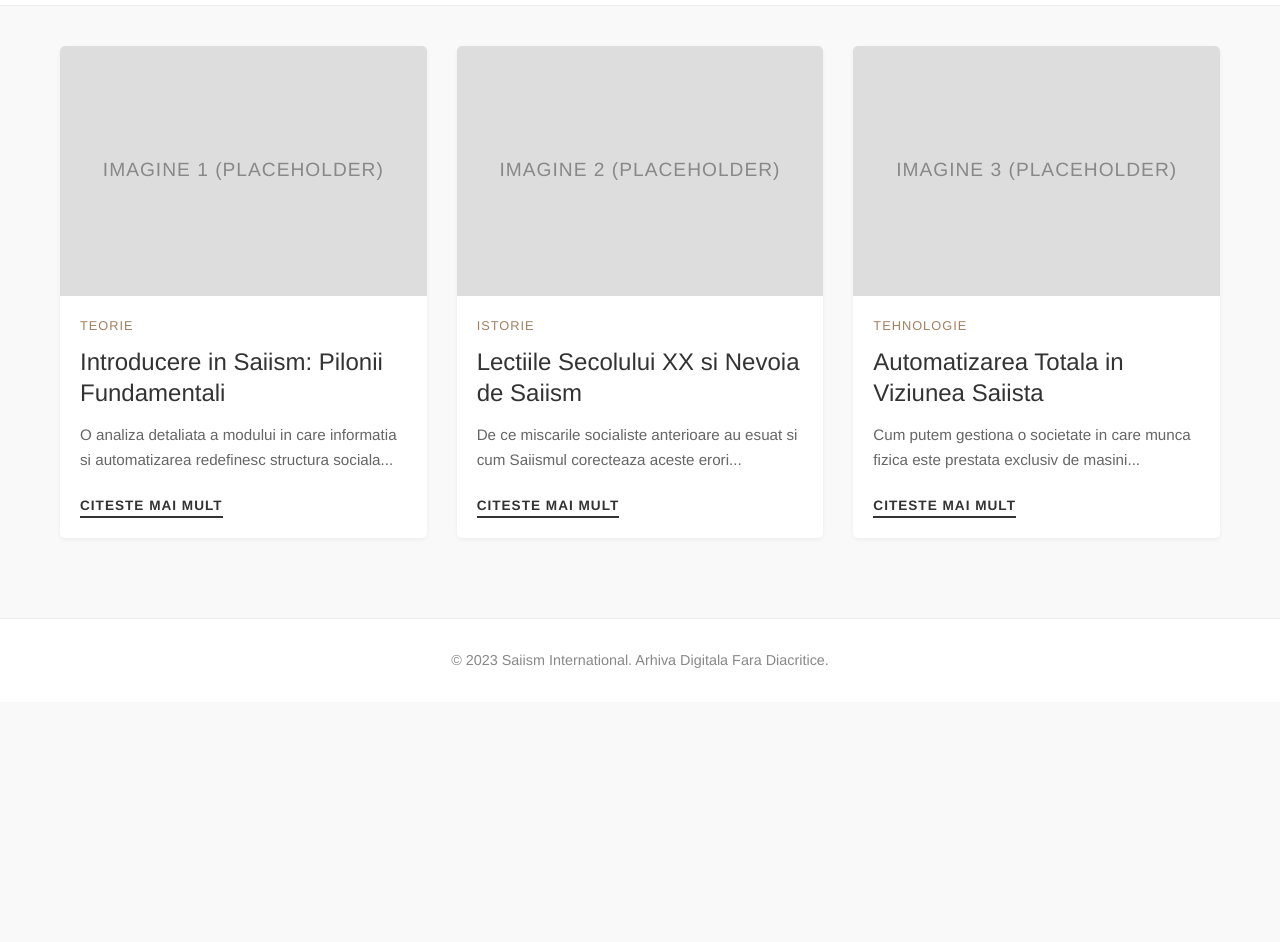
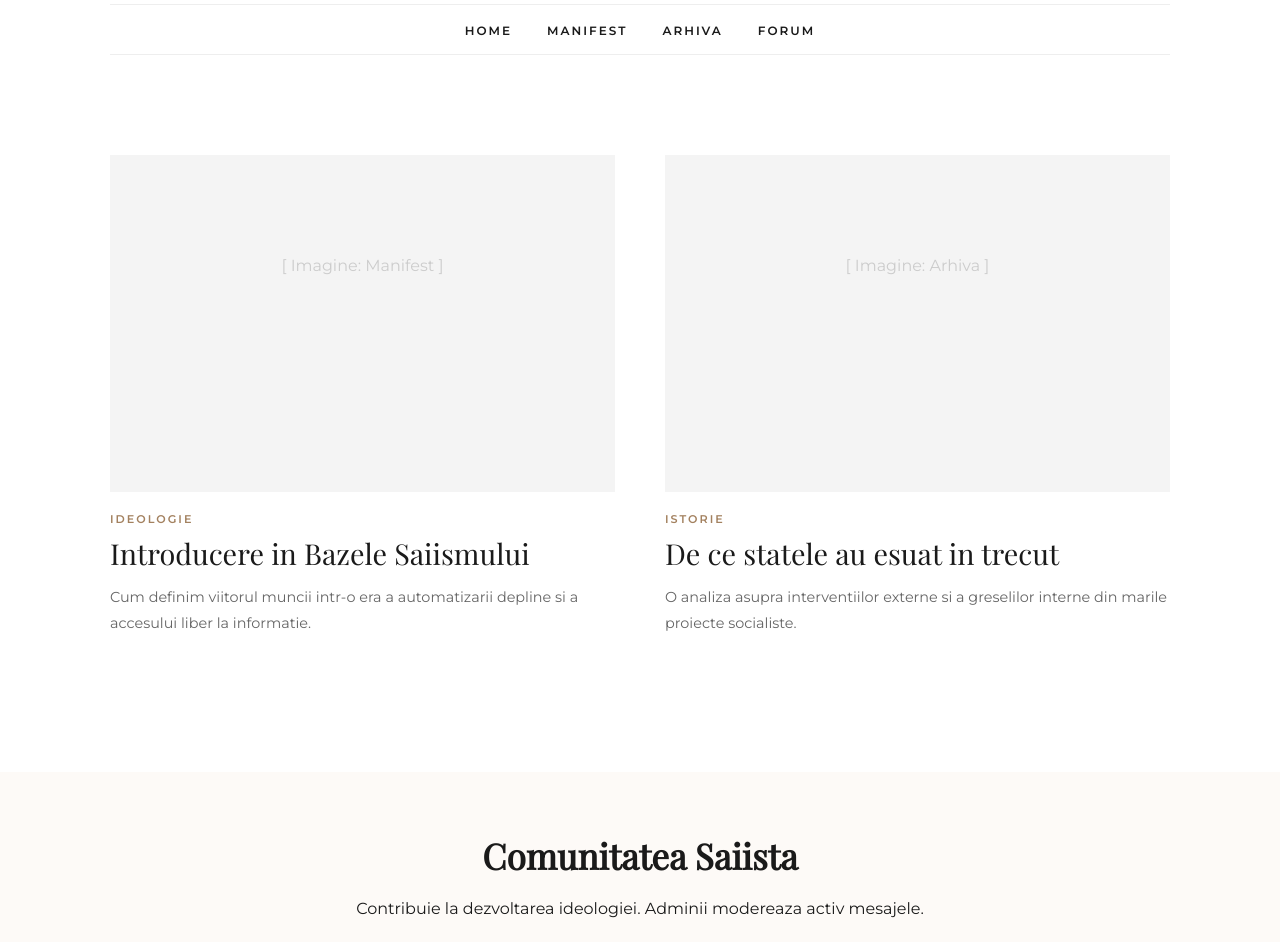
Before and after one commit to Saiism-International/saiism, a plain HTML site: page index.html in a window 1280 px wide. Shown: the part 140-1082 px from the top of the page. Before the commit the page ends 842 px from the top, so only its background shows below. Drawn offline with nearby package versions, Linux system fonts and the light colour scheme; a web font is replaced by a local one.

Commit message:
Update index.html

```diff
--- a/index.html
+++ b/index.html
@@ -3,254 +3,247 @@
 <head>
     <meta charset="UTF-8">
     <meta name="viewport" content="width=device-width, initial-scale=1.0">
-    <title>Saiism International - Arhiva Oficiala</title>
+    <title>SAIISM INTERNATIONAL | Arhiva Oficiala</title>
+    <!-- Importam un font similar cu cel din design-ul sursa -->
+    <link href="https://fonts.googleapis.com/css2?family=Montserrat:wght@300;400;600&family=Playfair+Display:ital@0;1&display=swap" rel="stylesheet">
+
     <style>
-        /* --- CSS STYLES (Inspirat de Zion Adventure Photog) --- */
-
-        /* Resetare de baza */
-        * {
-            margin: 0;
-            padding: 0;
-            box-sizing: border-box;
+        :root {
+            --accent-color: #a3815f; /* Maro-auriu din designul original */
+            --bg-color: #ffffff;
+            --text-main: #1a1a1a;
+            --text-muted: #666666;
         }
 
+        * { margin: 0; padding: 0; box-sizing: border-box; }
+
         body {
-            font-family: 'Helvetica Neue', Helvetica, Arial, sans-serif; /* Font curat, modern */
-            background-color: #f9f9f9; /* Fundal gri foarte deschis */
-            color: #333;
-            line-height: 1.6;
+            font-family: 'Montserrat', sans-serif;
+            background-color: var(--bg-color);
+            color: var(--text-main);
+            -webkit-font-smoothing: antialiased;
         }
 
-        /* Container principal - limiteaza latimea site-ului */
-        .container {
-            max-width: 1200px;
-            margin: 0 auto;
-            padding: 0 20px;
+        .container { max-width: 1100px; margin: 0 auto; padding: 0 20px; }
+
+        /* --- HEADER (Identic cu Zion) --- */
+        header {
+            padding: 60px 0 40px 0;
+            text-align: center;
         }
 
-        /* --- Header / Navigare --- */
-        header {
-            background-color: #fff;
-            padding: 20px 0;
-            border-bottom: 1px solid #eee;
-            text-align: center; /* Centrat ca in exemplu */
-        }
-
-        header h1 {
-            font-size: 2.5rem;
-            font-weight: 300; /* Subtire, elegant */
-            letter-spacing: 2px;
+        .logo {
+            font-family: 'Playfair Display', serif;
+            font-size: 3rem;
+            letter-spacing: 4px;
             text-transform: uppercase;
-            margin-bottom: 10px;
-        }
-
-        header h1 a {
             text-decoration: none;
-            color: #333;
+            color: var(--text-main);
+            display: block;
+            margin-bottom: 20px;
         }
 
         nav ul {
             list-style: none;
             display: flex;
             justify-content: center;
-            gap: 20px;
-            margin-top: 15px;
+            gap: 35px;
+            border-top: 1px solid #eee;
+            border-bottom: 1px solid #eee;
+            padding: 15px 0;
         }
 
         nav a {
             text-decoration: none;
-            color: #666;
+            color: var(--text-main);
+            font-size: 0.75rem;
+            font-weight: 600;
+            letter-spacing: 2px;
             text-transform: uppercase;
-            font-size: 0.9rem;
-            letter-spacing: 1px;
-            transition: color 0.3s;
         }
 
-        nav a:hover {
-            color: #000;
+        nav a:hover { color: var(--accent-color); }
+
+        /* --- GRID-UL DE BLOG --- */
+        .blog-grid {
+            display: grid;
+            grid-template-columns: repeat(2, 1fr); /* 2 coloane ca in blog-ul Zion */
+            gap: 50px;
+            margin-top: 60px;
         }
 
-        /* --- Sectiunea Main (Grila de Blog) --- */
-        main {
-            padding: 40px 0;
+        .post-card {
+            text-decoration: none;
+            color: inherit;
+            display: block;
+            margin-bottom: 20px;
         }
 
-        .blog-grid {
-            display: grid;
-            grid-template-columns: repeat(auto-fill, minmax(350px, 1fr)); /* Grila responsiva */
-            gap: 30px; /* Spatiu intre postari */
+        .image-container {
+            width: 100%;
+            aspect-ratio: 3 / 2;
+            background-color: #f4f4f4;
+            overflow: hidden;
+            margin-bottom: 20px;
         }
 
-        /* --- Cardul de Postare (Blog Post Card) --- */
-        .post-card {
-            background-color: #fff;
-            border-radius: 5px;
-            overflow: hidden; /* Taie imaginea daca depaseste colturile rotunjite */
-            box-shadow: 0 2px 5px rgba(0,0,0,0.05); /* Umbra fina */
-            transition: transform 0.3s, box-shadow 0.3s;
+        .image-container img {
+            width: 100%;
+            height: 100%;
+            object-fit: cover;
+            transition: transform 0.8s cubic-bezier(0.2, 1, 0.3, 1);
         }
 
-        .post-card:hover {
-            transform: translateY(-5px); /* Efect de ridicare la hover */
-            box-shadow: 0 5px 15px rgba(0,0,0,0.1);
+        .post-card:hover img {
+            transform: scale(1.05);
         }
 
-        /* Zona de Imagine (Placeholder) */
-        .post-image-placeholder {
-            width: 100%;
-            height: 250px; /* Inaltime fixa pentru imagini */
-            background-color: #ddd; /* Gri pentru placeholder */
-            display: flex;
-            align-items: center;
-            justify-content: center;
-            color: #888;
-            font-size: 1.2rem;
+        .category {
+            font-size: 0.7rem;
             text-transform: uppercase;
+            letter-spacing: 2px;
+            color: var(--accent-color);
+            display: block;
+            margin-bottom: 10px;
+            font-weight: 600;
+        }
+
+        .title {
+            font-family: 'Playfair Display', serif;
+            font-size: 1.8rem;
+            line-height: 1.2;
+            margin-bottom: 15px;
+            font-weight: 400;
+        }
+
+        .excerpt {
+            font-size: 0.9rem;
+            color: var(--text-muted);
+            line-height: 1.8;
+            margin-bottom: 15px;
+        }
+
+        /* --- SECTIUNEA FORUM (Stil Integrat) --- */
+        .forum-section {
+            margin: 100px 0;
+            padding: 60px;
+            background-color: #fdfaf7;
+            text-align: center;
+        }
+
+        .forum-section h2 {
+            font-family: 'Playfair Display', serif;
+            font-size: 2.2rem;
+            margin-bottom: 20px;
+        }
+
+        .forum-grid {
+            display: grid;
+            grid-template-columns: repeat(auto-fit, minmax(300px, 1fr));
+            gap: 20px;
+            margin-top: 40px;
+            text-align: left;
+        }
+
+        .forum-topic {
+            background: #fff;
+            padding: 25px;
+            border: 1px solid #eee;
+        }
+
+        .forum-topic h3 {
+            font-size: 1rem;
+            margin-bottom: 10px;
             letter-spacing: 1px;
         }
 
-        /* Continutul text al cardului */
-        .post-content {
-            padding: 20px;
+        .btn-forum {
+            display: inline-block;
+            margin-top: 30px;
+            padding: 15px 40px;
+            background-color: var(--text-main);
+            color: #fff;
+            text-decoration: none;
+            font-size: 0.8rem;
+            letter-spacing: 2px;
+            text-transform: uppercase;
+            transition: background 0.3s;
         }
 
-        .post-category {
-            font-size: 0.8rem;
-            text-transform: uppercase;
-            color: #a3815f; /* Culoare accent (ca in exemplu) */
-            letter-spacing: 1px;
-            margin-bottom: 10px;
-            display: block;
-        }
+        .btn-forum:hover { background-color: var(--accent-color); }
 
-        .post-title {
-            font-size: 1.5rem;
-            font-weight: 400;
-            margin-bottom: 15px;
-            line-height: 1.3;
-        }
-
-        .post-title a {
-            text-decoration: none;
-            color: #333;
-            transition: color 0.3s;
-        }
-
-        .post-title a:hover {
-            color: #a3815f;
-        }
-
-        .post-excerpt {
-            font-size: 0.95rem;
-            color: #666;
-            margin-bottom: 20px;
-        }
-
-        .read-more {
-            text-decoration: none;
-            color: #333;
-            font-weight: bold;
-            text-transform: uppercase;
-            font-size: 0.85rem;
-            letter-spacing: 1px;
-            border-bottom: 2px solid #333;
-            padding-bottom: 3px;
-            transition: color 0.3s, border-color 0.3s;
-        }
-
-        .read-more:hover {
-            color: #a3815f;
-            border-color: #a3815f;
-        }
-
-        /* --- Footer --- */
-        footer {
-            background-color: #fff;
-            padding: 30px 0;
-            text-align: center;
-            border-top: 1px solid #eee;
-            margin-top: 40px;
-        }
-
-        footer p {
-            font-size: 0.9rem;
-            color: #888;
-        }
-
-        /* --- Responsivitate (Mobile) --- */
+        /* Mobile */
         @media (max-width: 768px) {
-            header h1 {
-                font-size: 2rem;
-            }
-            .blog-grid {
-                grid-template-columns: 1fr; /* O singura coloana pe mobil */
-            }
+            .blog-grid { grid-template-columns: 1fr; }
+            .logo { font-size: 2rem; }
         }
     </style>
 </head>
 <body>
 
+<div class="container">
     <header>
-        <div class="container">
-            <h1><a href="#">Saiism International</a></h1>
+        <a href="#" class="logo">SAIISM</a>
         <nav>
             <ul>
-                    <li><a href="#">Acasa</a></li>
+                <li><a href="#">Home</a></li>
                 <li><a href="#">Manifest</a></li>
                 <li><a href="#">Arhiva</a></li>
-                    <li><a href="#">Contact</a></li>
+                <li><a href="#forum">Forum</a></li>
             </ul>
         </nav>
-        </div>
     </header>
 
     <main>
+        <div class="blog-grid">
+            <!-- Articol 1 -->
+            <a href="#" class="post-card">
+                <div class="image-container">
+                    <div style="padding: 20% 0; text-align: center; color: #ccc;">[ Imagine: Manifest ]</div>
+                </div>
+                <span class="category">Ideologie</span>
+                <h2 class="title">Introducere in Bazele Saiismului</h2>
+                <p class="excerpt">Cum definim viitorul muncii intr-o era a automatizarii depline si a accesului liber la informatie.</p>
+            </a>
+
+            <!-- Articol 2 -->
+            <a href="#" class="post-card">
+                <div class="image-container">
+                    <div style="padding: 20% 0; text-align: center; color: #ccc;">[ Imagine: Arhiva ]</div>
+                </div>
+                <span class="category">Istorie</span>
+                <h2 class="title">De ce statele au esuat in trecut</h2>
+                <p class="excerpt">O analiza asupra interventiilor externe si a greselilor interne din marile proiecte socialiste.</p>
+            </a>
+        </div>
+    </main>
+</div>
+
+<section class="forum-section" id="forum">
     <div class="container">
-            <div class="blog-grid">
+        <h2>Comunitatea Saiista</h2>
+        <p>Contribuie la dezvoltarea ideologiei. Adminii modereaza activ mesajele.</p>
 
-                <article class="post-card">
-                    <div class="post-image-placeholder">
-                        Imagine 1 (Placeholder)
+        <div class="forum-grid">
+            <div class="forum-topic">
+                <span class="category">Pinned</span>
+                <h3>Regulile comunitatii si rolul Adminilor</h3>
+                <p class="excerpt">Citeste cum poti deveni contributor activ.</p>
             </div>
-                    <div class="post-content">
-                        <span class="post-category">Teorie</span>
-                        <h2 class="post-title"><a href="#">Introducere in Saiism: Pilonii Fundamentali</a></h2>
-                        <p class="post-excerpt">O analiza detaliata a modului in care informatia si automatizarea redefinesc structura sociala...</p>
-                        <a href="#" class="read-more">Citeste Mai Mult</a>
-                    </div>
-                </article>
-
-                <article class="post-card">
-                    <div class="post-image-placeholder">
-                        Imagine 2 (Placeholder)
-                    </div>
-                    <div class="post-content">
-                        <span class="post-category">Istorie</span>
-                        <h2 class="post-title"><a href="#">Lectiile Secolului XX si Nevoia de Saiism</a></h2>
-                        <p class="post-excerpt">De ce miscarile socialiste anterioare au esuat si cum Saiismul corecteaza aceste erori...</p>
-                        <a href="#" class="read-more">Citeste Mai Mult</a>
-                    </div>
-                </article>
-
-                <article class="post-card">
-                    <div class="post-image-placeholder">
-                        Imagine 3 (Placeholder)
-                    </div>
-                    <div class="post-content">
-                        <span class="post-category">Tehnologie</span>
-                        <h2 class="post-title"><a href="#">Automatizarea Totala in Viziunea Saiista</a></h2>
-                        <p class="post-excerpt">Cum putem gestiona o societate in care munca fizica este prestata exclusiv de masini...</p>
-                        <a href="#" class="read-more">Citeste Mai Mult</a>
-                    </div>
-                </article>
-
+            <div class="forum-topic">
+                <span class="category">Discutie</span>
+                <h3>Automatizarea agriculturii in Romania</h3>
+                <p class="excerpt">14 raspunsuri recente.</p>
             </div>
         </div>
-    </main>
+
+        <a href="https://github.com/saiism-international/saiism-international.github.io/discussions" class="btn-forum">Intra in Forum</a>
+    </div>
+</section>
 
 <footer>
-        <div class="container">
-            <p>&copy; 2023 Saiism International. Arhiva Digitala Fara Diacritice.</p>
+    <div class="container" style="padding: 40px 0; text-align: center; border-top: 1px solid #eee;">
+        <p style="font-size: 0.7rem; letter-spacing: 1px; color: #999;">© 2026 SAIISM INTERNATIONAL | SINCE 2024</p>
     </div>
 </footer>
 
```
Lines whose indentation alone changed are shown as unchanged.
